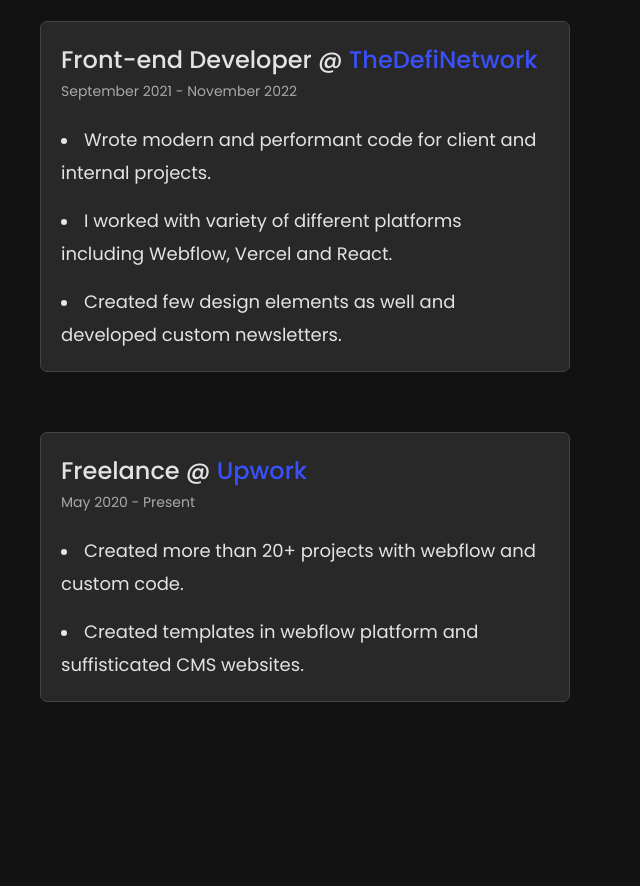
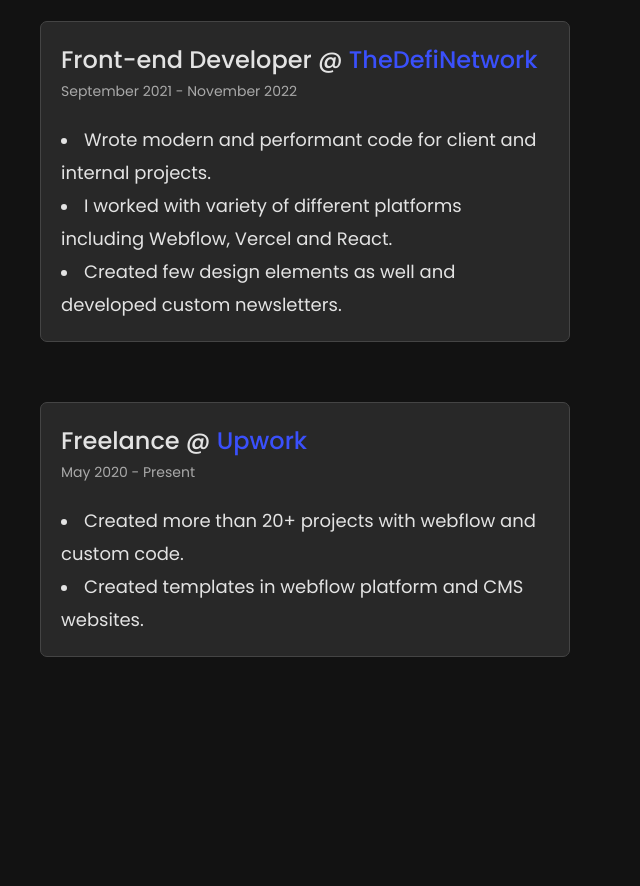
Before and after one commit to us0610/portfolio, a React (Vite) app: page / in a window 1280 px wide. Shown: the part 1920-2806 px from the top of the page, without its empty margins (0-640 px from the left). Built offline with nearby package versions, Linux system fonts and the light colour scheme.

Commit message:
fixed underline bug

```diff
--- a/src/layout/navbar/Navbar.module.scss
+++ b/src/layout/navbar/Navbar.module.scss
@@ -12,6 +12,16 @@
   top: 0;
   left: 0;
   z-index: 9999;
+
+  ul {
+    list-style: none;
+    display: flex;
+    gap: 30px;
+
+    li:hover {
+      text-decoration: underline;
+    }
+  }
 }
 
 .menu__btn {
@@ -26,16 +36,6 @@
 
 .logo {
   color: $offWhite;
-}
-
-ul {
-  list-style: none;
-  display: flex;
-  gap: 30px;
-
-  li:hover {
-    text-decoration: underline;
-  }
 }
 
 .nav__socials__wrapper {
--- a/src/sections/experience/Experience.jsx
+++ b/src/sections/experience/Experience.jsx
@@ -28,7 +28,7 @@
           duration="May 2020 - Present"
           tasks={[
             "Created more than 20+ projects with webflow and custom code.",
-            "Created templates in webflow platform and suffisticated CMS websites.",
+            "Created templates in webflow platform and CMS websites.",
           ]}
         />
       </div>
```
